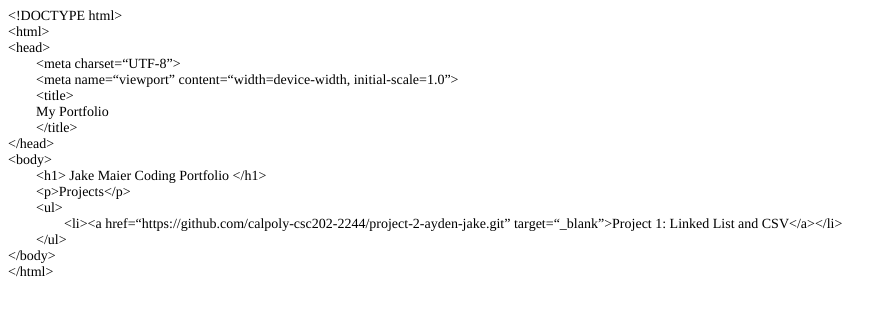
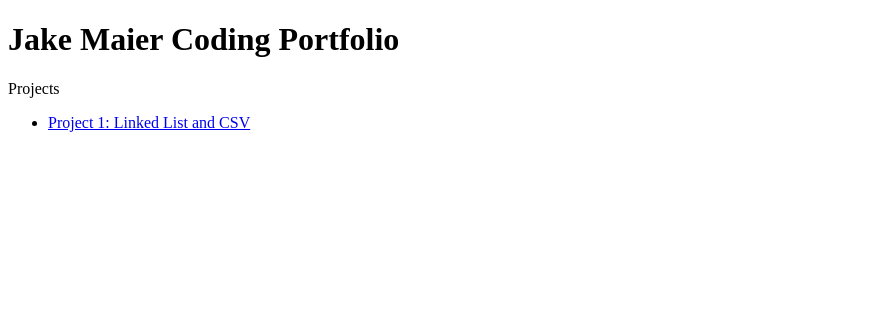
Before and after one commit to jakemaier1/jakemaier1.github.io, a plain HTML site: page index.html in a window 1280 px wide. Shown: the whole page, without its empty margins (0-896 px from the left). Drawn offline with Linux system fonts and the light colour scheme.

```diff
--- a/index.html
+++ b/index.html
@@ -1,34 +1,17 @@
-<!DOCTYPE html PUBLIC "-//W3C//DTD HTML 4.01//EN" "http://www.w3.org/TR/html4/strict.dtd">
+<!DOCTYPE html>
 <html>
 <head>
-  <meta http-equiv="Content-Type" content="text/html; charset=utf-8">
-  <meta http-equiv="Content-Style-Type" content="text/css">
-  <title></title>
-  <meta name="Generator" content="Cocoa HTML Writer">
-  <meta name="CocoaVersion" content="2575.2">
-  <style type="text/css">
-    p.p1 {margin: 0.0px 0.0px 0.0px 0.0px; font: 14.0px Times; -webkit-text-stroke: #e5e75c}
-    span.s1 {font-kerning: none}
-    span.Apple-tab-span {white-space:pre}
-  </style>
+	<meta charset=“UTF-8”>
+	<meta name=“viewport” content=“width=device-width, initial-scale=1.0”>
+	<title>
+	My Portfolio
+	</title>
 </head>
 <body>
-<p class="p1"><span class="s1">&lt;!DOCTYPE html&gt;</span></p>
-<p class="p1"><span class="s1">&lt;html&gt;</span></p>
-<p class="p1"><span class="s1">&lt;head&gt;</span></p>
-<p class="p1"><span class="s1"><span class="Apple-tab-span">	</span>&lt;meta charset=“UTF-8”&gt;</span></p>
-<p class="p1"><span class="s1"><span class="Apple-tab-span">	</span>&lt;meta name=“viewport” content=“width=device-width, initial-scale=1.0”&gt;</span></p>
-<p class="p1"><span class="s1"><span class="Apple-tab-span">	</span>&lt;title&gt;</span></p>
-<p class="p1"><span class="s1"><span class="Apple-tab-span">	</span>My Portfolio</span></p>
-<p class="p1"><span class="s1"><span class="Apple-tab-span">	</span>&lt;/title&gt;</span></p>
-<p class="p1"><span class="s1">&lt;/head&gt;</span></p>
-<p class="p1"><span class="s1">&lt;body&gt;</span></p>
-<p class="p1"><span class="s1"><span class="Apple-tab-span">	</span>&lt;h1&gt; Jake Maier Coding Portfolio &lt;/h1&gt;</span></p>
-<p class="p1"><span class="s1"><span class="Apple-tab-span">	</span>&lt;p&gt;Projects&lt;/p&gt;</span></p>
-<p class="p1"><span class="s1"><span class="Apple-tab-span">	</span>&lt;ul&gt;</span></p>
-<p class="p1"><span class="s1"><span class="Apple-tab-span">	</span><span class="Apple-tab-span">	</span>&lt;li&gt;&lt;a href=“https://github.com/calpoly-csc202-2244/project-2-ayden-jake.git” target=“_blank”&gt;Project 1: Linked List and CSV&lt;/a&gt;&lt;/li&gt;</span></p>
-<p class="p1"><span class="s1"><span class="Apple-tab-span">	</span>&lt;/ul&gt;</span></p>
-<p class="p1"><span class="s1">&lt;/body&gt;</span></p>
-<p class="p1"><span class="s1">&lt;/html&gt;</span></p>
+	<h1> Jake Maier Coding Portfolio </h1>
+	<p>Projects</p>
+	<ul>
+		<li><a href=“https://github.com/calpoly-csc202-2244/project-2-ayden-jake.git” target=“_blank”>Project 1: Linked List and CSV</a></li>
+	</ul>
 </body>
 </html>
```
Also changed, not shown: 1 other file.
